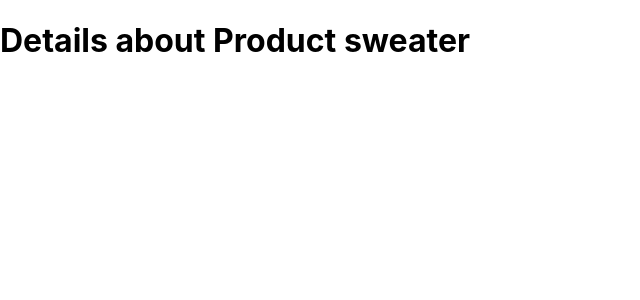
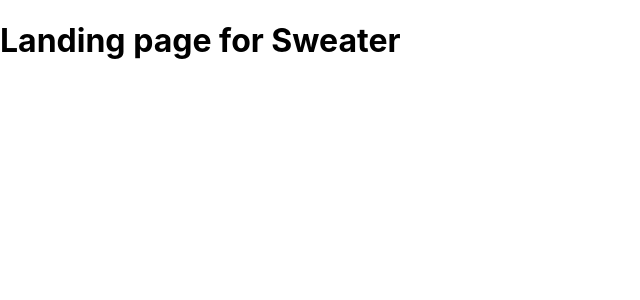
Before and after one commit to rsshonjoy/next-routing, a Next.js app: page /product/sweater in a window 1280 px wide. Shown: the top 300 px of the page, without its empty margins (0-640 px from the left). Built offline with nearby package versions, Linux system fonts and the light colour scheme.

Commit message:
Dynamic Routes

```diff
--- /dev/null
+++ b/pages/product/sweater.js
@@ -0,0 +1,9 @@
+const sweater = () => {
+  return (
+    <div>
+      <h1>Landing page for Sweater</h1>
+    </div>
+  )
+}
+
+export default sweater
```
